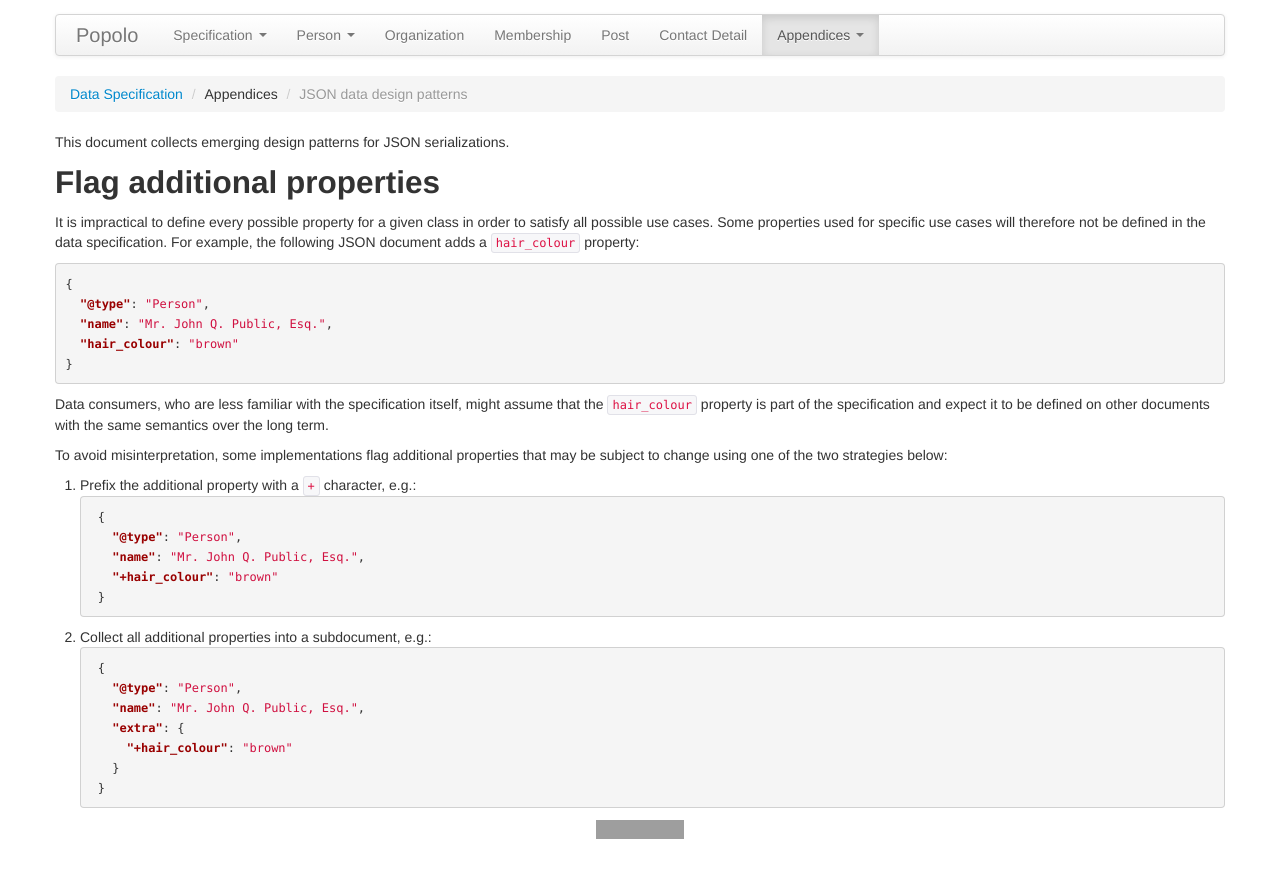
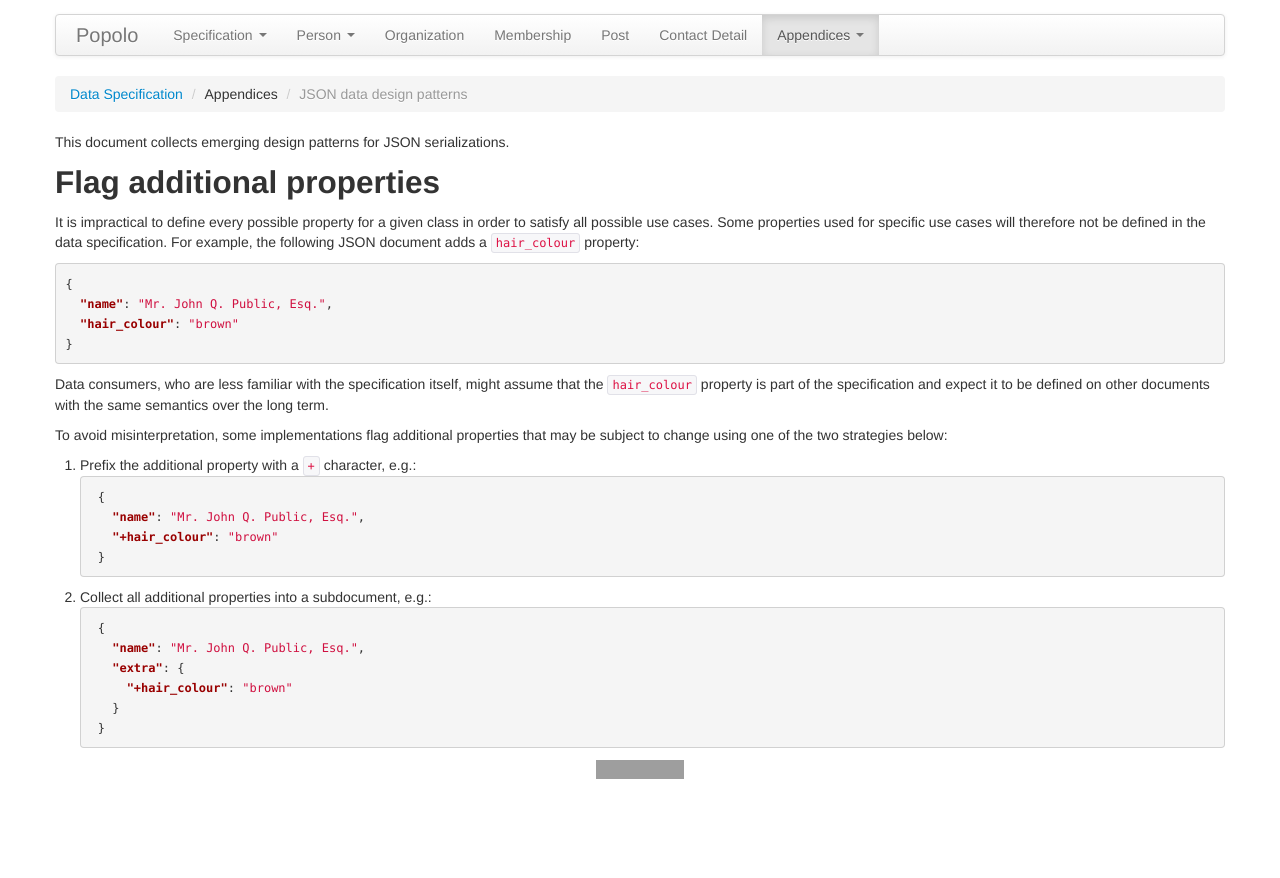
Before and after one commit to popolo-project/popolo-spec, a Jekyll site: the page built from appendices/data-patterns.md, in a window 1280 px wide. Shown: the top 878 px of the page. Built offline with Jekyll 4.4.1, drawn with Linux system fonts in a browser that asks for light colours; nearby versions of some CDN libraries; Markdown is read by kramdown in place of the engine named in the settings; grey boxes are pictures that could not be loaded.

Commit message:
remove type for now

````diff
--- a/appendices/data-patterns.md
+++ b/appendices/data-patterns.md
@@ -19,7 +19,6 @@ It is impractical to define every possible property for a given class in order t
 
 ```json
 {
-  "@type": "Person",
   "name": "Mr. John Q. Public, Esq.",
   "hair_colour": "brown"
 }
@@ -33,7 +32,6 @@ To avoid misinterpretation, some implementations flag additional properties that
 
     ```json
     {
-      "@type": "Person",
       "name": "Mr. John Q. Public, Esq.",
       "+hair_colour": "brown"
     }
@@ -43,7 +41,6 @@ To avoid misinterpretation, some implementations flag additional properties that
 
     ```json
     {
-      "@type": "Person",
       "name": "Mr. John Q. Public, Esq.",
       "extra": {
         "+hair_colour": "brown"
````
